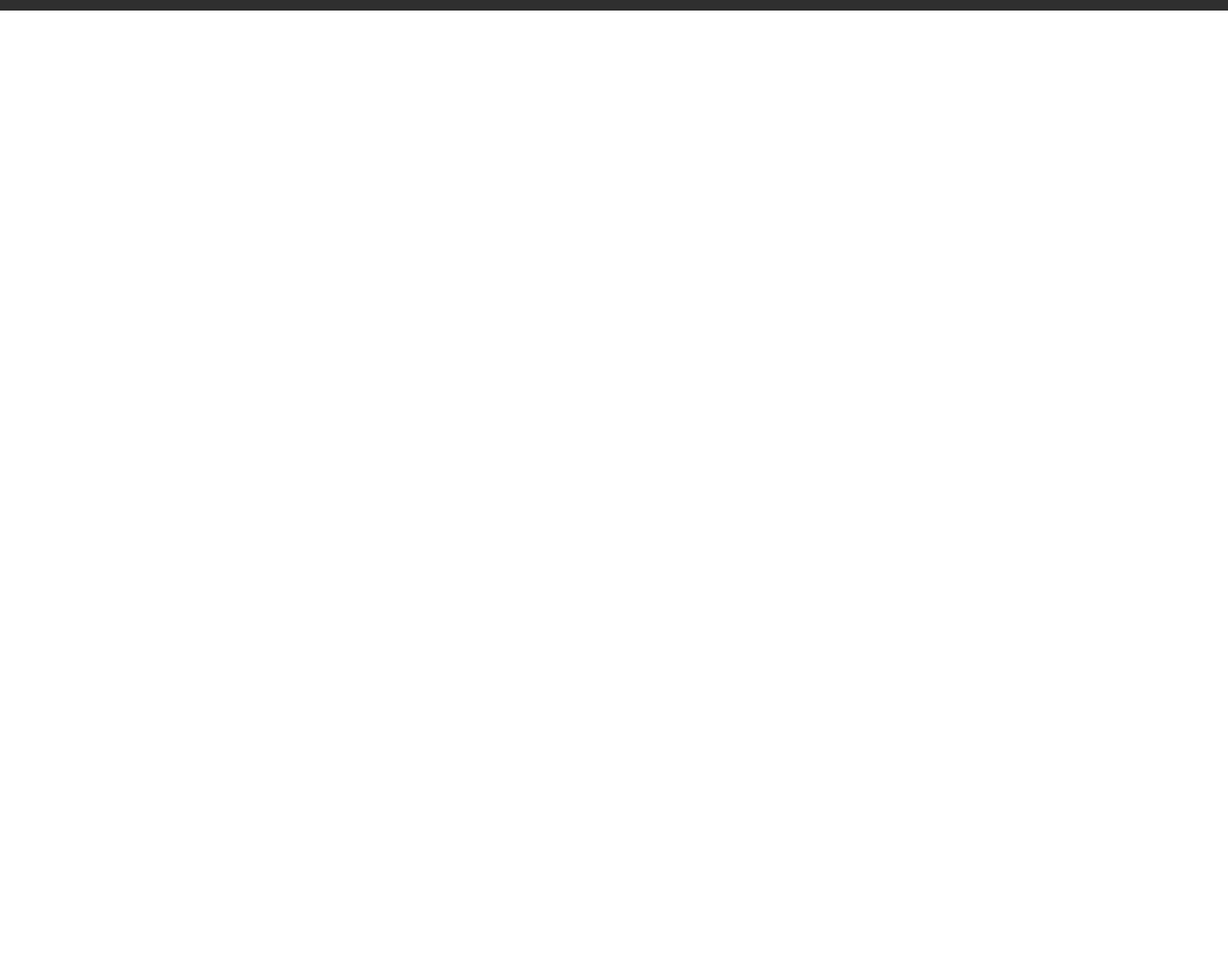
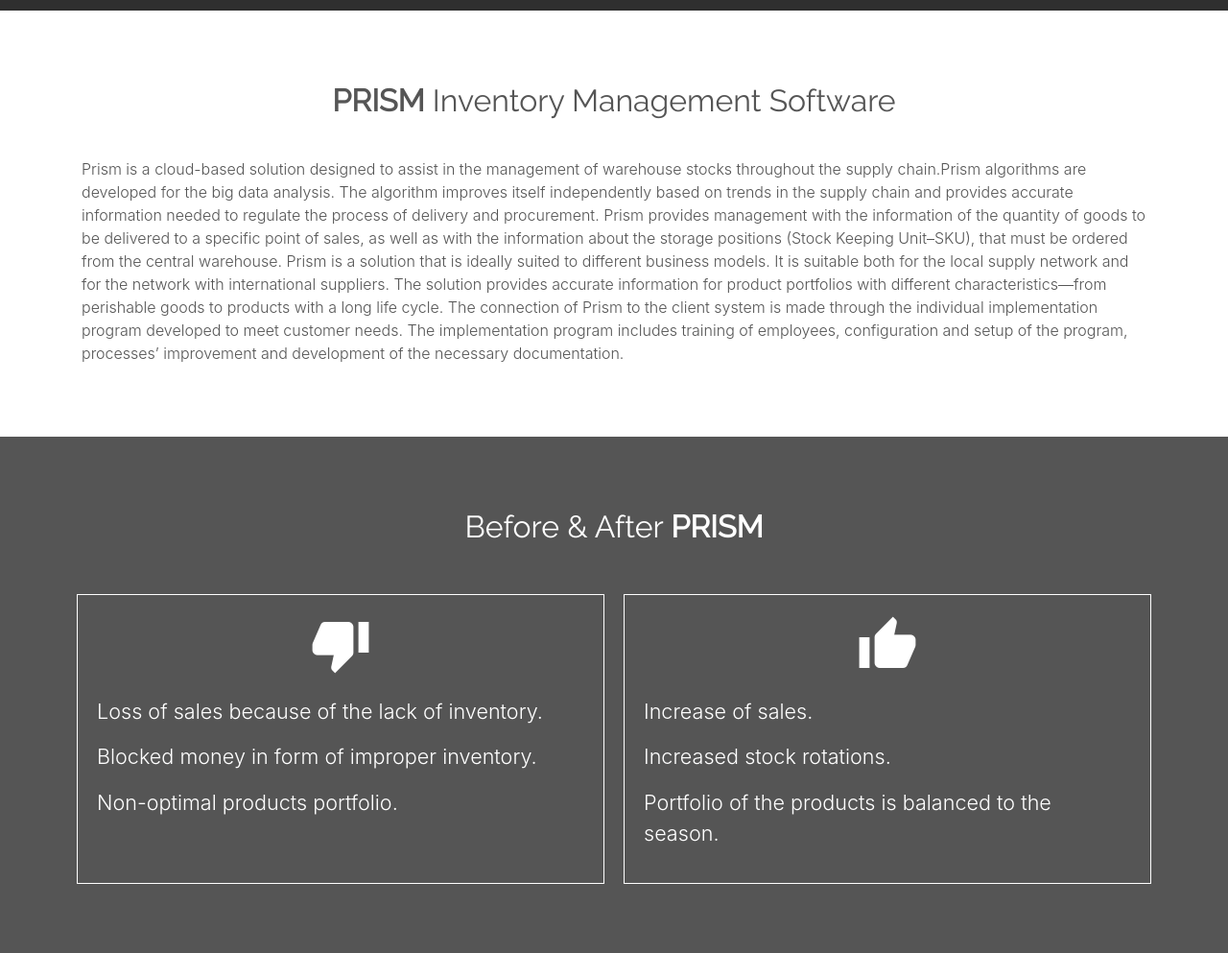
Before and after one commit to MarcusAdauge/prism-landing, a plain HTML site: page index.html in a window 1280 px wide. Shown: the part 539-1532 px from the top of the page at 96% size. Before the commit the page ends 800 px from the top, so only its background shows below. Drawn offline with nearby package versions, Linux system fonts and the light colour scheme; grey boxes are pictures that could not be loaded.

Commit message:
added the about and before-after sections

```diff
--- a/css/style.css
+++ b/css/style.css
@@ -1,11 +1,19 @@
-/* Header */
+html {
+    height: 100%;
+}
 
-.header {
+.image-section {
     width: 100%;
-    height: 550px;
-    background: #ffffff url('../img/hero.jpg') no-repeat right center;
     background-size: cover;
     position: relative;
+    background-position: center;
+    background-repeat: no-repeat;
+}
+
+/* Header */
+.header {
+    height: 550px;
+    background-image: url('../img/hero.jpg');
 }
 
 .header .container {
@@ -13,7 +21,7 @@
     position: relative;
 }
 
-.header-overlay {
+.overlay {
     position: absolute;
     width: 100%;
     height: 100%;
@@ -93,5 +101,81 @@
         margin: 0 15px;
     }
 }
+/* End of Header */
 
-/* End of Header */
+/* General Section */
+.section {
+    padding: 75px 0;
+}
+
+.section-title {
+    font-family: 'Raleway', sans-serif;
+    margin-bottom: 40px;
+    font-weight: 300;
+}
+/* End General Section */
+
+/* About */
+.about {
+    color: #555555;
+}
+
+.emphasized {
+    font-weight: bold;
+}
+
+.about-description {
+    font-weight: 300;
+    line-height: 1.25;
+}
+
+.about-image {
+    width: 100%;
+    height: auto;
+}
+/* End of About */
+
+/* Before & After */
+.before-after {
+    background-color: #555555;
+    color: white;
+}
+
+.before-after .col {
+    border: 1px solid white;
+    padding: 20px;
+    margin: 10px;
+}
+
+.before-after-list {
+    list-style: none;
+    font-size: 1.35rem;
+    font-weight: 300;
+    padding: 0;
+}
+
+.before-after-list li {
+    margin: 15px 0;
+}
+
+.before-after i {
+    font-size: 4rem;
+    width: 100%;
+    text-align: center;
+}
+
+.before-list {
+
+}
+
+.after-list {
+
+}
+/* End of Before & After */
+
+/* Prism Facts */
+.prism-facts {
+    height: 500px;
+    background-image: url('../img/facts.jpeg');
+}
+/* End of Prism Facts */
--- a/index.html
+++ b/index.html
@@ -5,17 +5,18 @@
     <meta name="viewport" content="width=device-width, initial-scale=1, shrink-to-fit=no">
     <title>Prism</title>
     <link rel="shortcut icon" href="img/favicon.ico" type="image/x-icon">
-    <link rel="stylesheet" href="https://maxcdn.bootstrapcdn.com/bootstrap/4.0.0-beta.2/css/bootstrap.min.css" integrity="sha384-PsH8R72JQ3SOdhVi3uxftmaW6Vc51MKb0q5P2rRUpPvrszuE4W1povHYgTpBfshb" crossorigin="anonymous">
+    <link rel="stylesheet" href="https://maxcdn.bootstrapcdn.com/bootstrap/4.0.0-beta.2/css/bootstrap.min.css"
+          integrity="sha384-PsH8R72JQ3SOdhVi3uxftmaW6Vc51MKb0q5P2rRUpPvrszuE4W1povHYgTpBfshb" crossorigin="anonymous">
+    <link href="https://fonts.googleapis.com/icon?family=Material+Icons" rel="stylesheet">
+    <link href="https://fonts.googleapis.com/css?family=Raleway" rel="stylesheet">
     <link rel="stylesheet" href="css/style.css">
 </head>
 <body>
 
-    <header class="header">
-        <div class="header-overlay"></div>
+<header class="image-section header">
+    <div class="overlay"></div>
     <div class="container">
-
         <img class="logo" src="img/prism-logo-vertical-white.png" alt="Prism logo">
-
 
         <nav class="menu">
             <ul>
@@ -28,13 +29,86 @@
     </div>
 </header>
 
+<section class="section about">
+    <div class="container">
+        <h2 class="section-title text-center">
+            <span class="emphasized">PRISM</span> Inventory Management Software
+        </h2>
+
+        <div class="row">
+            <div class="col">
+                    <span class="about-description">
+                        Prism is a cloud-based solution designed to assist in the management of warehouse stocks
+                        throughout the supply chain.Prism algorithms are developed for the big data analysis.
+                        The algorithm improves itself independently based on trends in the supply chain and provides
+                        accurate information needed to regulate the process of delivery and procurement. Prism provides
+                        management with the information of the quantity of goods to be delivered to a specific point
+                        of sales, as well as with the information about the storage positions (Stock Keeping Unit–SKU),
+                        that must be ordered from the central warehouse.
+                        Prism is a solution that is ideally suited to different business models. It is suitable both
+                        for the local supply network and for the network with international suppliers. The solution
+                        provides accurate information for product portfolios with different characteristics—from
+                        perishable goods to products with a long life cycle. The connection of Prism to the client
+                        system is made through the individual implementation program developed to meet customer needs.
+                        The implementation program includes training of employees, configuration and setup of the
+                        program, processes’ improvement and development of the necessary documentation.
+                    </span>
+            </div>
+
+            <!--<div class="col-3">-->
+            <!--<img class="about-image" src="img/presentation.png" alt="Prism software image">-->
+            <!--</div>-->
+        </div>
+    </div>
+</section>
+
+<section class="section before-after">
+    <div class="container">
+        <h2 class="section-title text-center">
+            Before & After <span class="emphasized">PRISM</span>
+        </h2>
+
+        <div class="row">
+            <div class="col">
+                <i class="material-icons">thumb_down</i>
+
+                <ul class="before-after-list before-list">
+                    <li>Loss of sales because of the lack of inventory.</li>
+                    <li>Blocked money in form of improper inventory.</li>
+                    <li>Non-optimal products portfolio.</li>
+                </ul>
+            </div>
+
+            <div class="col">
+                <i class="material-icons">thumb_up</i>
+
+                <ul class="before-after-list after-list">
+                    <li>Increase of sales.</li>
+                    <li>Increased stock rotations.</li>
+                    <li>Portfolio of the products is balanced to the season.</li>
+                </ul>
+            </div>
+        </div>
+    </div>
+</section>
+
+<section class="image-section prism-facts">
+    <div class="overlay"></div>
+</section>
+
 <footer>
 
 </footer>
 
 
-    <script src="https://code.jquery.com/jquery-3.2.1.slim.min.js" integrity="sha384-KJ3o2DKtIkvYIK3UENzmM7KCkRr/rE9/Qpg6aAZGJwFDMVNA/GpGFF93hXpG5KkN" crossorigin="anonymous"></script>
-    <script src="https://cdnjs.cloudflare.com/ajax/libs/popper.js/1.12.3/umd/popper.min.js" integrity="sha384-vFJXuSJphROIrBnz7yo7oB41mKfc8JzQZiCq4NCceLEaO4IHwicKwpJf9c9IpFgh" crossorigin="anonymous"></script>
-    <script src="https://maxcdn.bootstrapcdn.com/bootstrap/4.0.0-beta.2/js/bootstrap.min.js" integrity="sha384-alpBpkh1PFOepccYVYDB4do5UnbKysX5WZXm3XxPqe5iKTfUKjNkCk9SaVuEZflJ" crossorigin="anonymous"></script>
+<script src="https://code.jquery.com/jquery-3.2.1.slim.min.js"
+        integrity="sha384-KJ3o2DKtIkvYIK3UENzmM7KCkRr/rE9/Qpg6aAZGJwFDMVNA/GpGFF93hXpG5KkN"
+        crossorigin="anonymous"></script>
+<script src="https://cdnjs.cloudflare.com/ajax/libs/popper.js/1.12.3/umd/popper.min.js"
+        integrity="sha384-vFJXuSJphROIrBnz7yo7oB41mKfc8JzQZiCq4NCceLEaO4IHwicKwpJf9c9IpFgh"
+        crossorigin="anonymous"></script>
+<script src="https://maxcdn.bootstrapcdn.com/bootstrap/4.0.0-beta.2/js/bootstrap.min.js"
+        integrity="sha384-alpBpkh1PFOepccYVYDB4do5UnbKysX5WZXm3XxPqe5iKTfUKjNkCk9SaVuEZflJ"
+        crossorigin="anonymous"></script>
 </body>
 </html>
```
Also changed, not shown: img/analytics.png (added), img/facts.jpeg (added), img/presentation.png (added). Lines whose indentation alone changed are shown as unchanged.
